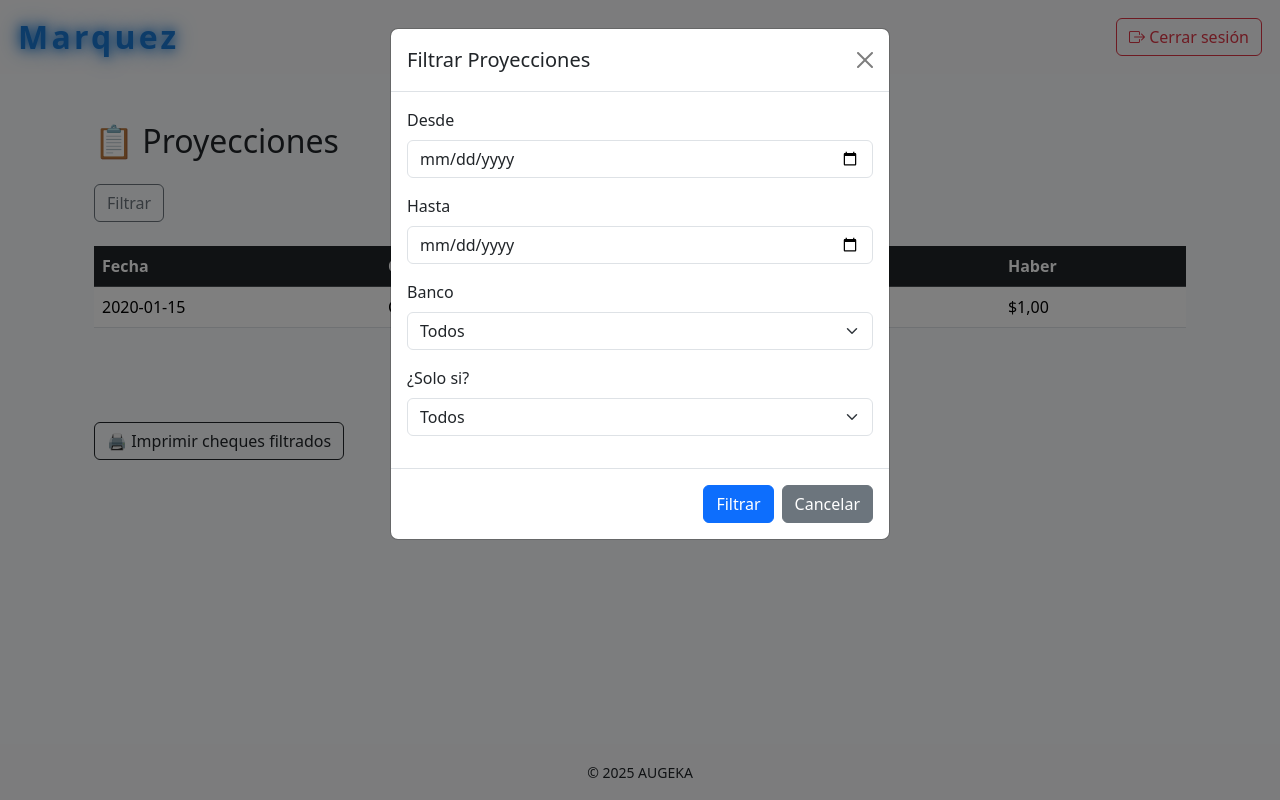
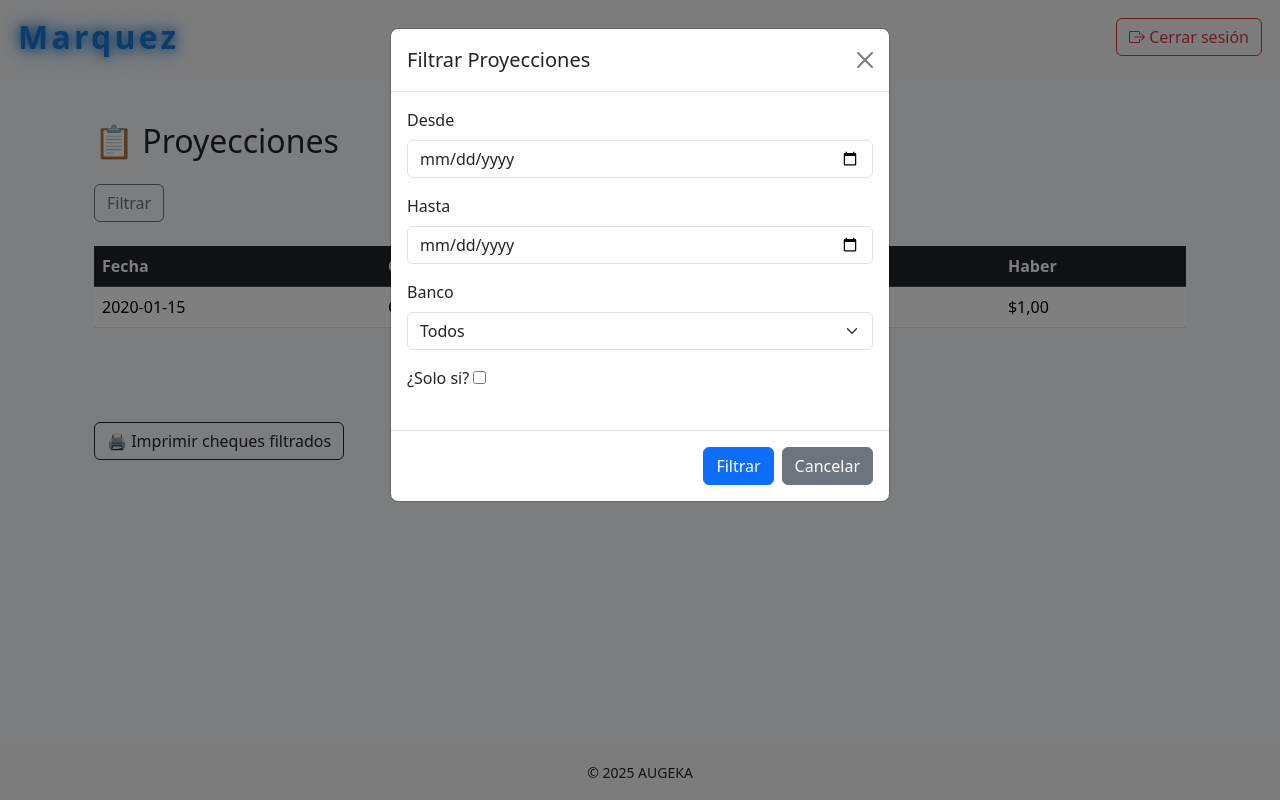
Before and after one commit to KrGabriel/Proyecto-muebleria, a Laravel app: page /proyecciones in a window 1280 px wide, after a click on "Filtrar". Run offline with Laravel 12, Linux system fonts and the light colour scheme; a user stored in the database is signed in; tables that the repository leaves empty hold one stand-in row (values such as "Sample post"); parts of the project's set-up code (start-up, migrations or seed data) failed here and were passed over.

Commit message:
Fix: solo_si no se enviaba al imprimir proyecciones

```diff
--- a/app/Http/Controllers/ProyeccionesController.php
+++ b/app/Http/Controllers/ProyeccionesController.php
@@ -30,7 +30,7 @@ public function index(Request $request)
             $query->whereDate('fecha', '<=', $request->hasta);
         }
 
-    if ($request->filled('solo_si') && $request->solo_si === '1') {
+        if ($request->boolean('solo_si')) {
             $query->where('entro', true);
         }
 
@@ -61,7 +61,7 @@ public function index(Request $request)
             $query->whereDate('fecha', '<=', $request->hasta);
         }
 
-        if ($request->filled('solo_si') && $request->solo_si === '1') {
+        if ($request->boolean('solo_si')) {
             $query->where('entro', true);
         }
 
--- a/resources/views/proyeccion_cuentas/index.blade.php
+++ b/resources/views/proyeccion_cuentas/index.blade.php
@@ -72,10 +72,7 @@
 
                 <div class="mb-3">
                     <label class="form-label">¿Solo si?</label>
-                    <select name="solo_si" class="form-select">
-                        <option value="0">Todos</option>
-                        <option value="1" {{ request('solo_si') === '1' ? 'selected' : '' }}>Solo sí</option>
-                    </select>
+                    <input type="checkbox" name="solo_si" value="1" {{ request('solo_si') ? 'checked' : '' }}>
                 </div>
             </div>
             <div class="modal-footer">
@@ -134,6 +131,9 @@
         <input type="hidden" name="banco" value="{{ $bancoFiltro }}">
         <input type="hidden" name="desde" value="{{ $desde }}">
         <input type="hidden" name="hasta" value="{{ $hasta }}">
+        @if(request('solo_si'))
+            <input type="hidden" name="solo_si" value="1">
+        @endif
 
         <button type="submit" class="btn btn-outline-dark">
             🖨️ Imprimir cheques filtrados
```
Lines whose indentation alone changed are shown as unchanged.
